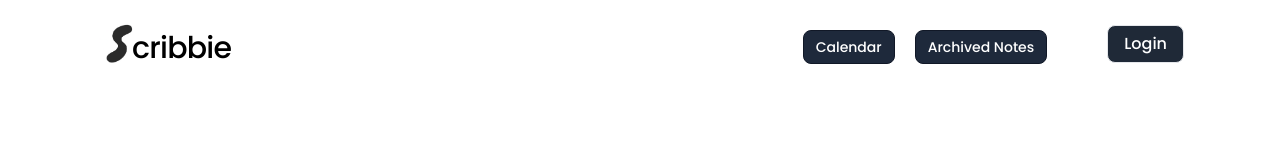
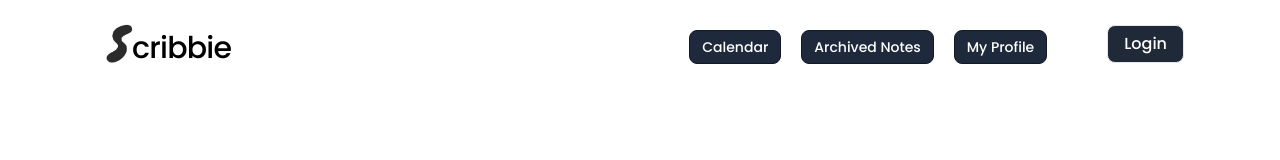
Before and after one commit to Scribbie-Notes/notes-app, a React (Vite) app in the folder frontend/: page / in a window 1280 px wide. Shown: the top 160 px of the page. Built offline with nearby package versions, Linux system fonts and the light colour scheme.

Commit message:
added profile button on navbar

```diff
--- a/frontend/src/components/Navbar.jsx
+++ b/frontend/src/components/Navbar.jsx
@@ -128,6 +128,12 @@ const Navbar = ({ userInfo, onSearchNote, handleClearSearch }) => {
             </button>
           </Link>
 
+          <Link to="/my-profile"  >
+            <button className="border border-gray-900 bg-slate-800 mt-1.5 hover:bg-slate-700 text-white transition duration-300 ease-in-out font-medium rounded-lg text-sm px-3 py-1.5">
+              My Profile
+            </button>
+          </Link>
+
           {/* <div>
           <MdNightsStay />
           <IoSunnySharp />
```
